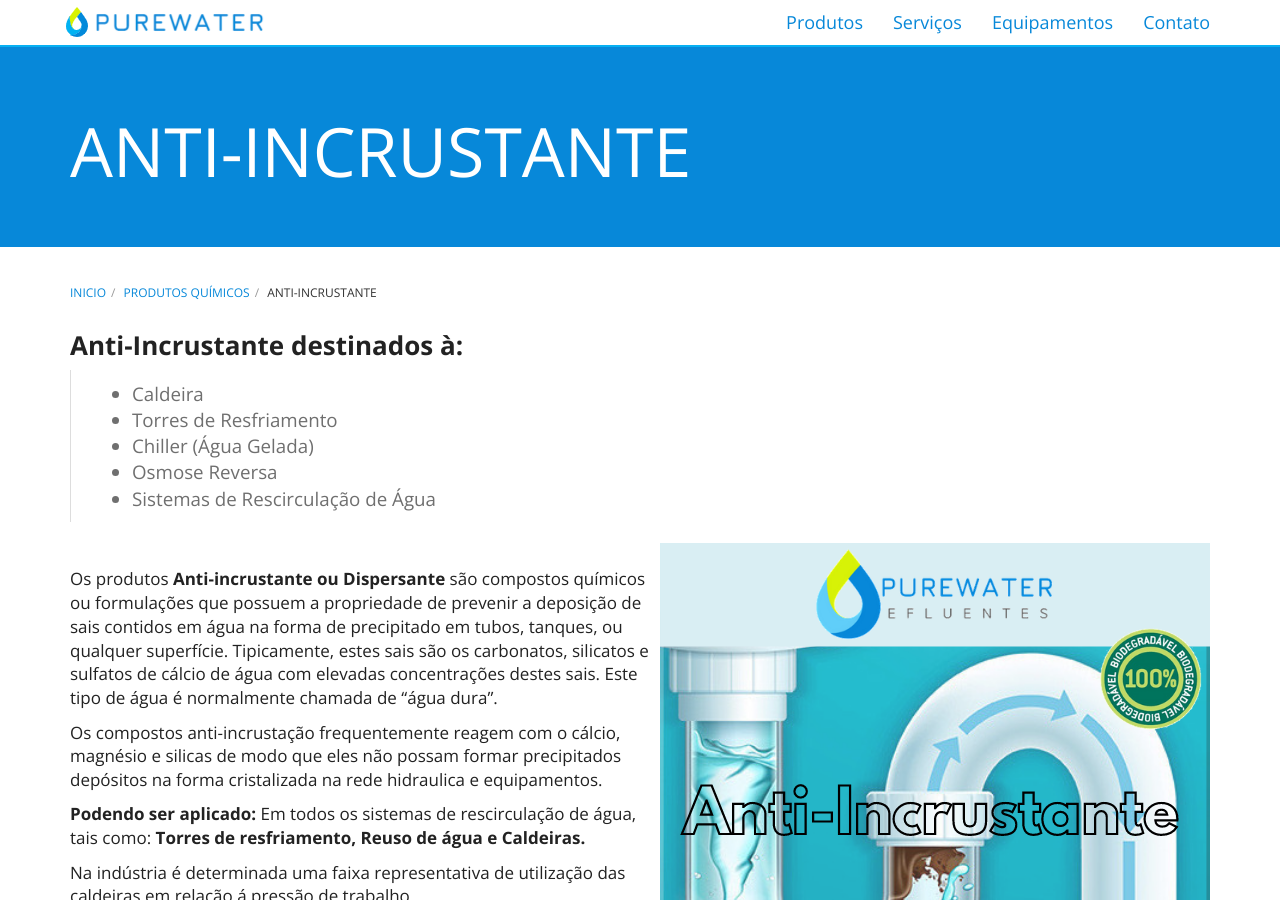
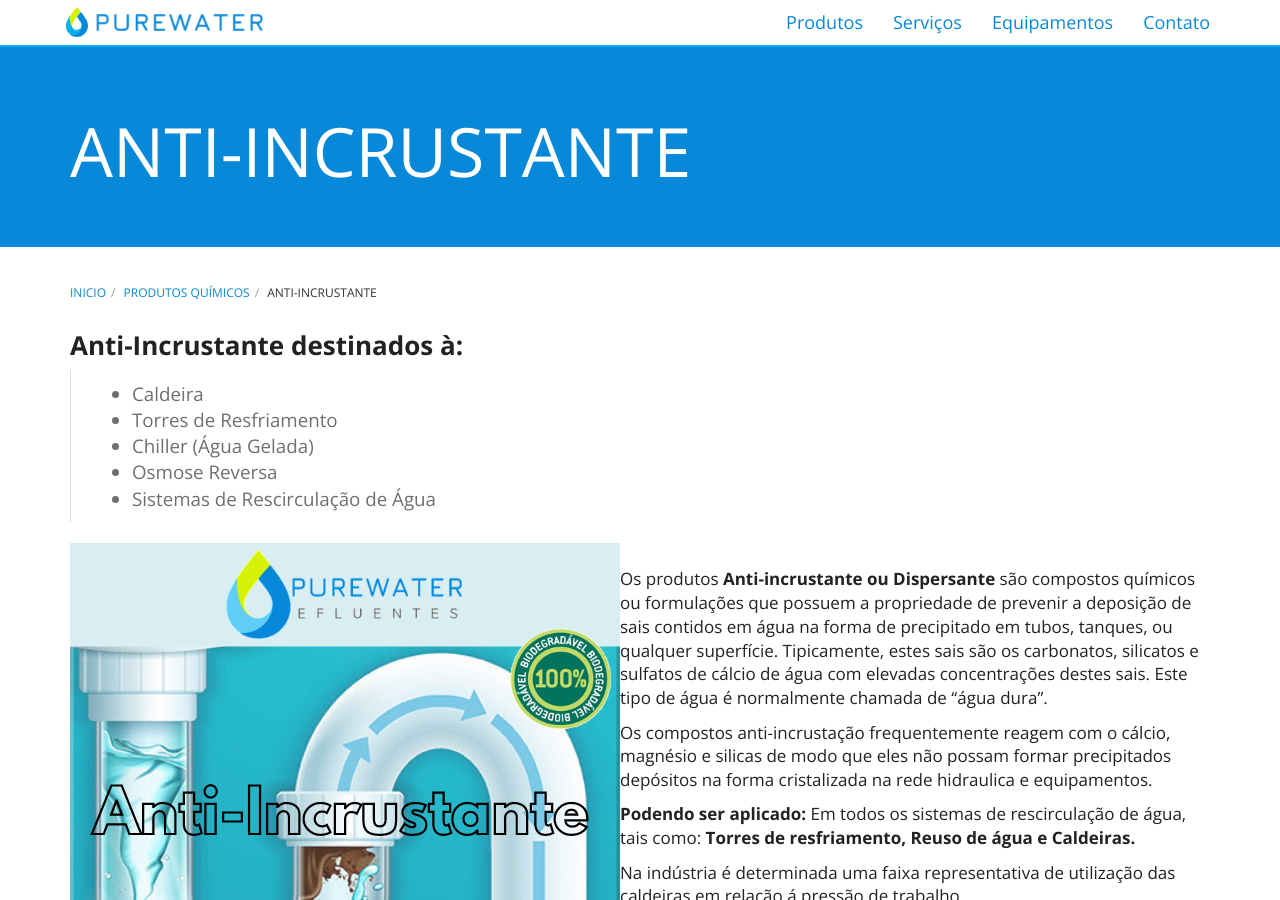
Before and after one commit to purewaterefluentes/purewaterefluentes.github.io, a Jekyll site: the page built from produtos/anti-incrustante.md, in a window 1280 px wide and 900 px high. Built offline with Jekyll 4.4.1, drawn with Linux system fonts in a browser that asks for light colours; nearby versions of some CDN libraries; library files that are not in the unit come from our copies.

Commit message:
Update anti-incrustante.md

```diff
--- a/produtos/anti-incrustante.md
+++ b/produtos/anti-incrustante.md
@@ -14,7 +14,7 @@
 - Sistemas de Rescirculação de Água
 >
 
-<img class="img-responsive pull-right" style="max-width: 100%;" src="../../website/images/Anti-Incrustante para Caldeira.png" alt="Anti-Incrustante para caldeira">
+<img class="img-responsive pull-left" style="max-width: 100%;" src="../../website/images/Anti-Incrustante para Caldeira.png" alt="Anti-Incrustante para caldeira">
 <br />
 Os produtos **Anti-incrustante ou Dispersante** são compostos químicos ou formulações que possuem a propriedade de prevenir a deposição de sais contidos em água na forma de precipitado em tubos, tanques, ou qualquer superfície. Tipicamente, estes sais são os carbonatos, silicatos e sulfatos de cálcio de água com elevadas concentrações destes sais. Este tipo de água é normalmente chamada de "água dura".
 
```
